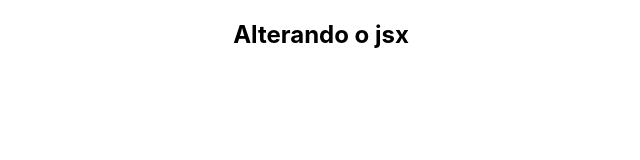
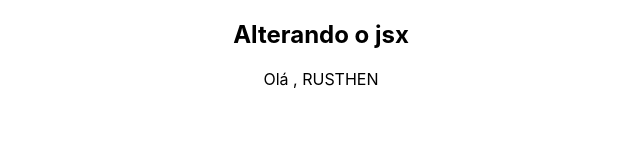
Before and after one commit to RusthenRonald/React, a React (Create React App) app in the folder novo-projeto/: page / in a window 1280 px wide. Shown: the top 160 px of the page, without its empty margins (319-959 px from the left). Built offline with nearby package versions, Linux system fonts and the light colour scheme.

Commit message:
testando interpolação e jsx

```diff
--- a/novo-projeto/src/App.js
+++ b/novo-projeto/src/App.js
@@ -2,10 +2,13 @@
 import './App.css';
 
 function App() {
+
+  const name = "Rusthen"
+
   return (
     <div className="App">
      <h2>Alterando o jsx</h2>
-     <h2></h2>
+     <p>Olá , {name.toUpperCase()}</p>
     </div>
   );
 }
```
